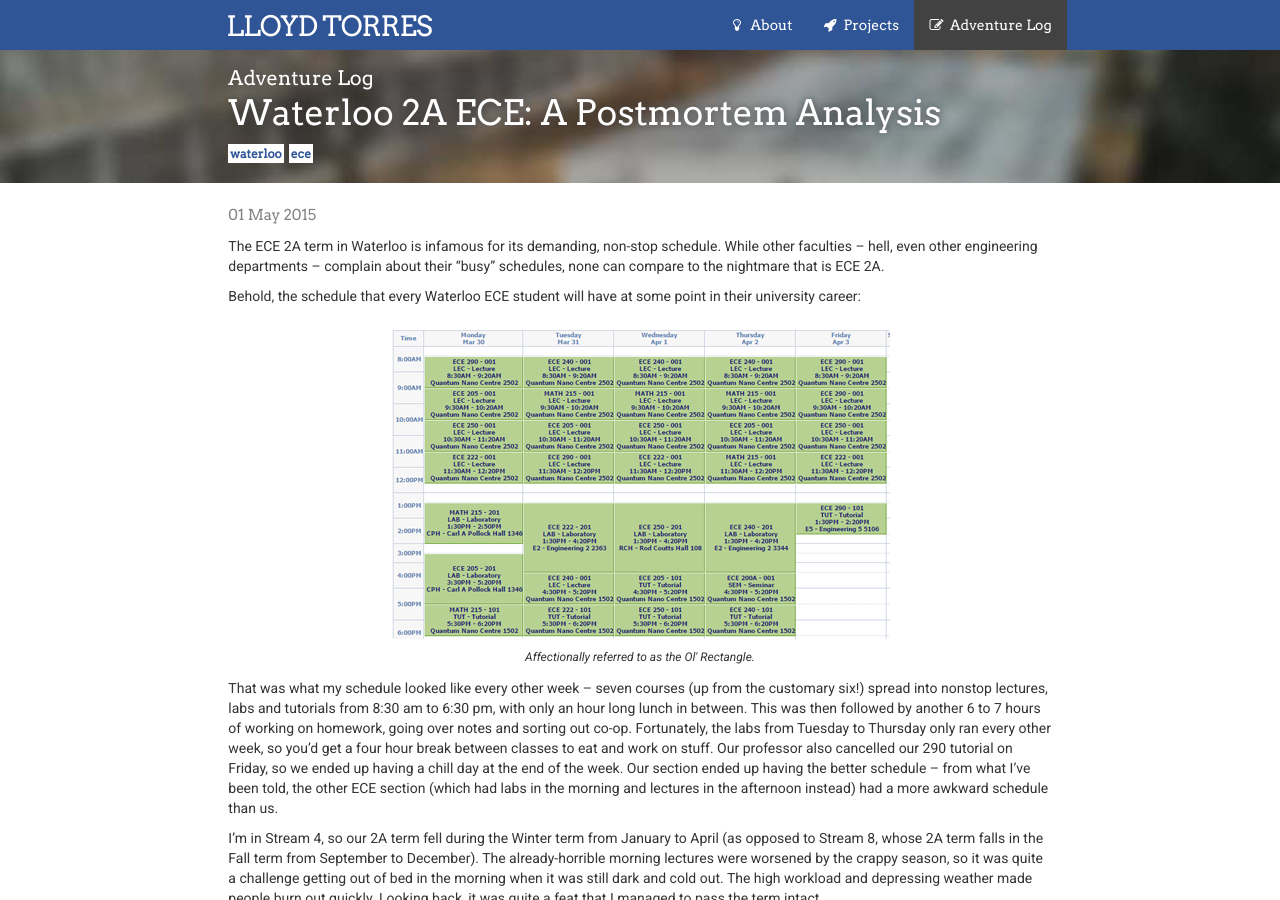
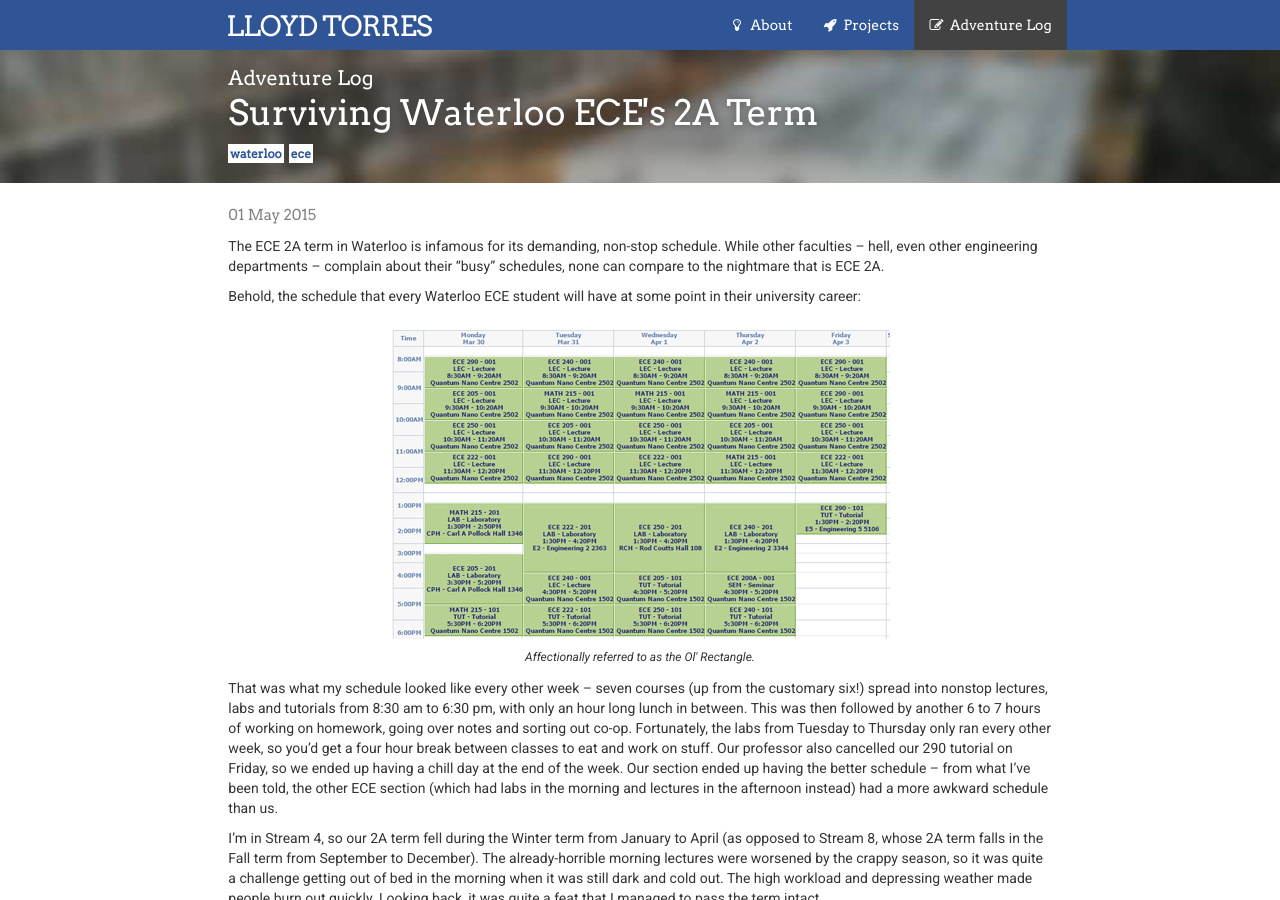
Before and after one commit to lloydtorres/lloydtorres.github.io, a Jekyll site: the page built from _posts/2015-05-01-surviving-waterloo-ece-2a-term.md, in a window 1280 px wide and 900 px high. Built offline with Jekyll 4.4.1, drawn with Linux system fonts in a browser that asks for light colours; nearby versions of some CDN libraries; comment, search, counter and statistics services are not loaded.

Commit message:
Rename blog post

```diff
--- a/_posts/2015-05-01-waterloo-2a-ece-postmortem-analysis.md
+++ b/_posts/2015-05-01-surviving-waterloo-ece-2a-term.md
@@ -1,10 +1,10 @@
 ---
 layout: post
-title:  "Waterloo 2A ECE: A Postmortem Analysis"
+title:  "Surviving Waterloo ECE's 2A Term"
 date:   2015-05-01 15:30:00
 header: "/images/blog/20150501/2a-header.jpg"
 preview: "/images/blog/20150501/2a-preview.jpg"
-permalink: log/waterloo-2a-ece-postmortem-analysis
+permalink: log/surviving-waterloo-ece-2a-term
 tags:
 - waterloo
 - ece
```
